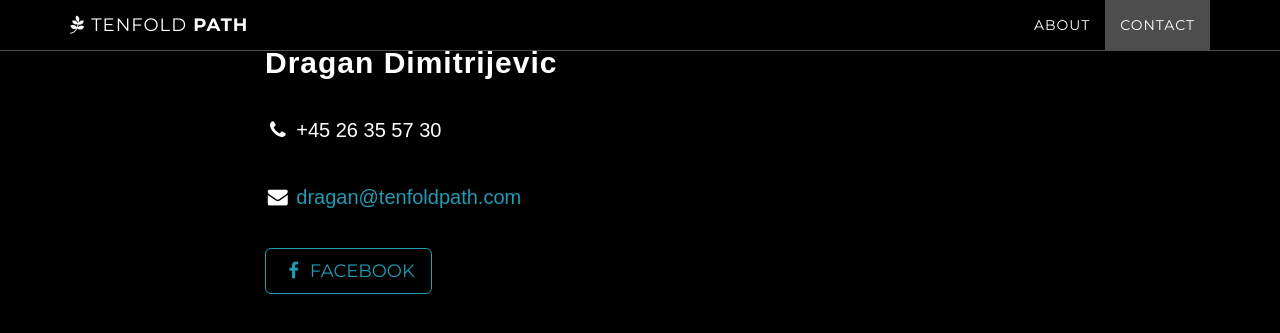
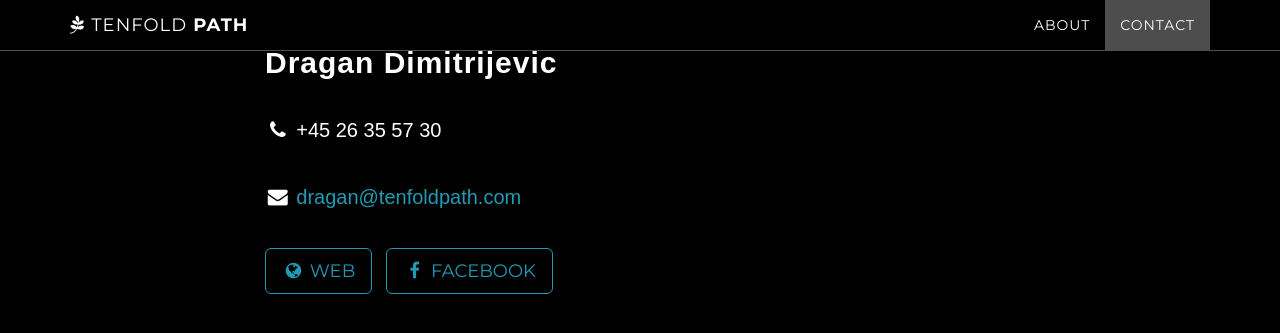
Before and after one commit to dragandim/tenfoldpath.com, a Jekyll site: the page built from index.html, in a window 1280 px wide and 900 px high, scrolled down 1750 px. Shown: the top 333 px of the window. Built offline with Jekyll 4.4.1, drawn with Linux system fonts in a browser that asks for light colours; some web fonts are replaced.

Commit message:
Adding web button

```diff
--- a/_config.yml
+++ b/_config.yml
@@ -17,9 +17,9 @@ color:
 footer: Tenfold Path
 
 social:
-  # - title: web
-  #   icon: globe
-  #   url: https://dragandimitrijevic.com
+  - title: web
+    icon: globe
+    url: https://dragandimitrijevic.com
   - title: facebook
     icon: facebook
     url: http://www.facebook.com/dragan.dimitrijevic.7737
--- a/_includes/header.html
+++ b/_includes/header.html
@@ -6,7 +6,7 @@
                     <div class="col-md-8 col-md-offset-2">
                         <p class="intro-text light">{{ site.description }}</p>
                         <h2 class="">{{ site.owner }}</h2>
-                        <h3 class="">CVR - {{ site.cvr }}</h3>
+                        <p class="intro-text light">CVR - {{ site.cvr }}</p>
                         <br>
                         <h5 class="">[ View &bull; Engage &bull; Resolve ]</h5>
                         <a href="#about" class="btn btn-circle page-scroll">
```
